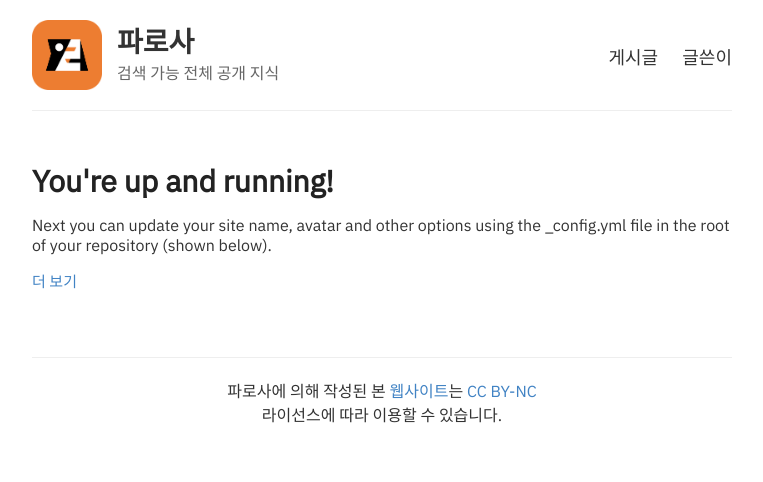
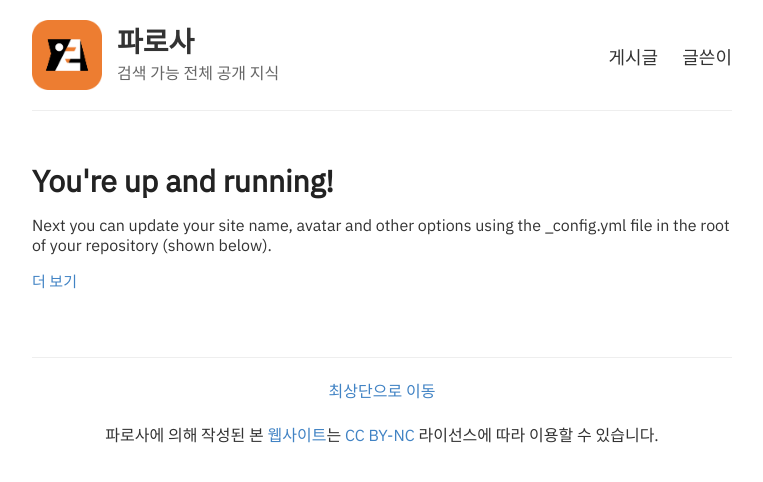
Before and after one commit to parosaone/blog, a Jekyll site: the page built from index.html, in a window 1280 px wide. Shown: the top 482 px of the page, without its empty margins (258-1021 px from the left). Built offline with Jekyll 4.4.1, drawn with Linux system fonts in a browser that asks for light colours.

Commit message:
Add Go-To-Top in Footer

```diff
--- a/_layouts/default.html
+++ b/_layouts/default.html
@@ -48,8 +48,9 @@
   <div class="wrapper-footer">
     <div class="container">
       <footer class="footer">
+        <a href="#top">최상단으로 이동</a><br><br>
         파로사에 의해 작성된 본 <a href="#top">웹사이트</a>는 <a href="https://creativecommons.org/licenses/by-nc/2.0/kr/"
-          target="_blank">CC BY-NC</a><br>라이선스에 따라 이용할 수 있습니다.
+          target="_blank">CC BY-NC</a> 라이선스에 따라 이용할 수 있습니다.
       </footer>
     </div>
   </div>
--- a/_layouts/post.html
+++ b/_layouts/post.html
@@ -9,7 +9,7 @@ layout: default
     {{ content }}
   </div>
 
-  <div class="date">
+  <div class="info">
     작성자: <a href="{{ site.baseurl }}/about">파로사</a><br>
     작성일: {{ page.date | date: "%Y-%m-%d" }}<br>
   </div>
--- a/style.scss
+++ b/style.scss
@@ -252,6 +252,10 @@ nav {
     font-size: 22px;
   }
 
+  .info {
+    margin-top: 50px;
+  }
+
   .comments {
     margin-top: 10px;
   }
```
